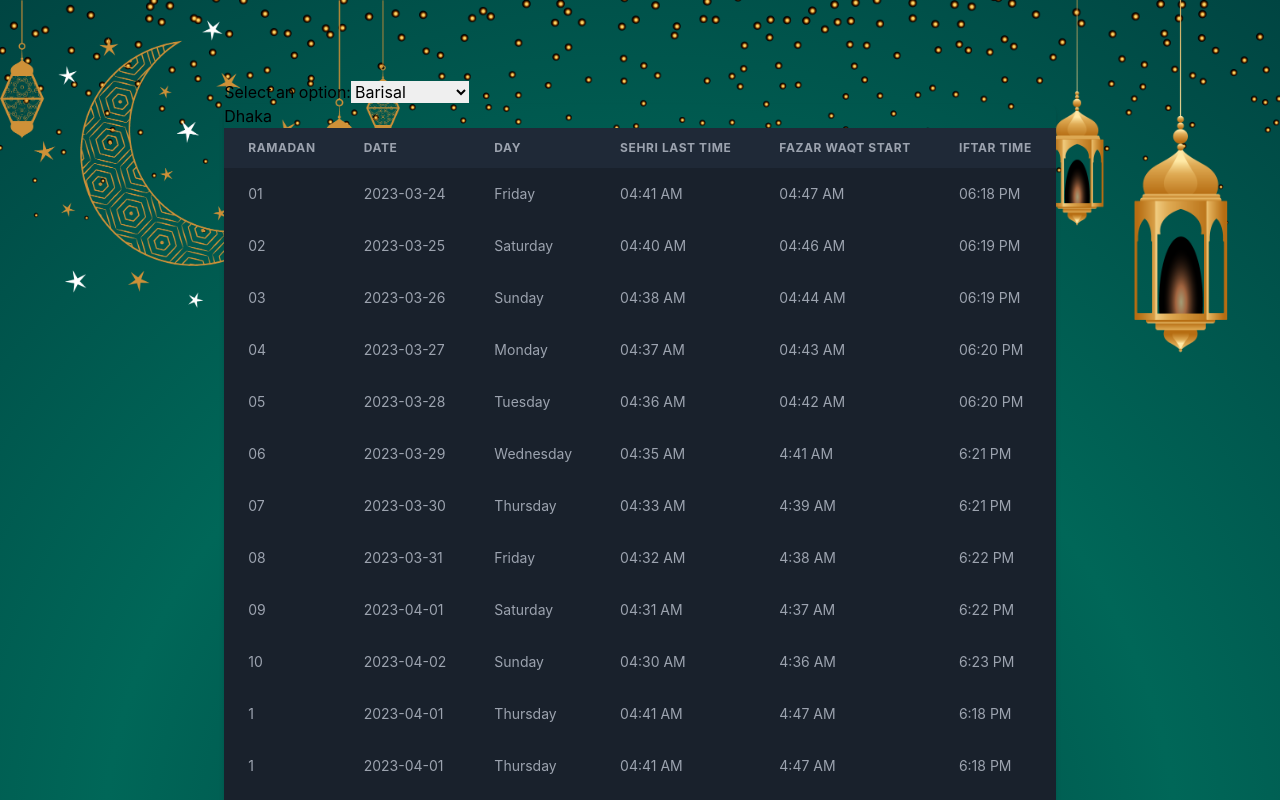
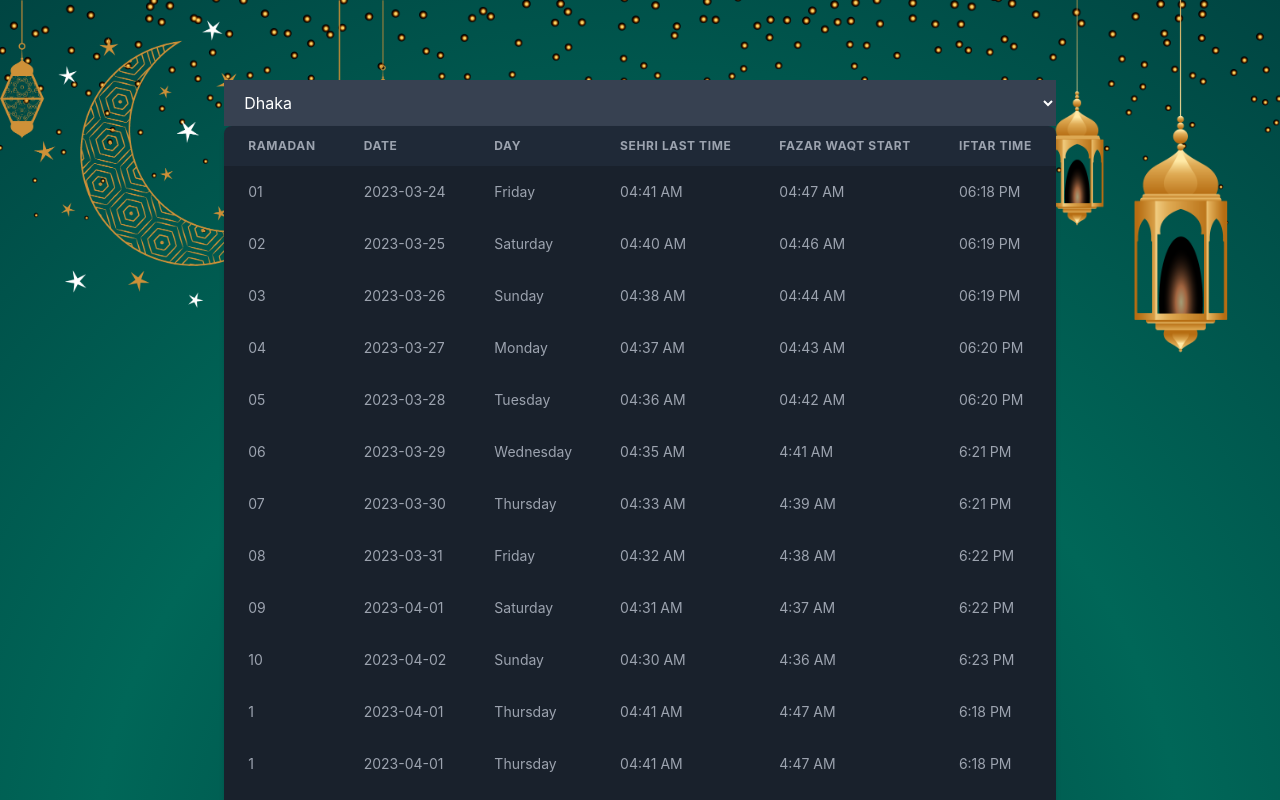
Before and after one commit to NafisMahmudAyon/ramadan-schedule, a React (Create React App) app: page / in a window 1280 px wide. Shown: the top 800 px of the page. Built offline with nearby package versions, Linux system fonts and the light colour scheme.

Commit message:
ramadan schedule

```diff
--- a/src/App.js
+++ b/src/App.js
@@ -167,23 +167,35 @@ const App = () => {
       <div className='bg2'>
         <img src={BG2} alt='a' />
       </div>
-        <div className='schedule mt-20'>
-        <label htmlFor="options">Select an option:</label>
-        <select id="options" value={selectedOption} onChange={handleChange}>
+        <div className='schedule mt-20 mb-10'>
+
+        <select id="options" value={selectedOption} onChange={handleChange} class="block w-full px-4 py-3 bg-gray-700 border-gray-600 placeholder-gray-400 text-white focus:ring-blue-500 focus:border-blue-500">
+          <option selected value="Dhaka">Dhaka</option>
+          <option value="Barisal">Barisal</option>
+          <option value="Chittagong">Chittagong</option>
+          <option value="Khulna">Khulna</option>
+          <option value="Mymensingh">Mymensingh</option>
+          <option value="Rajshahi">Rajshahi</option>
+          <option value="Rangpur">Rangpur</option>
+          <option value="Sylhet">Sylhet</option>
+
+        </select>
+        {/* <label htmlFor="options">Select an option:</label>
+        <select id="options" value={selectedOption} onChange={handleChange}> */}
           {/* <option value="Bagerhat">Bagerhat</option>
           <option value="Bandarban">Bandarban</option>
           <option value="Barguna">Barguna</option> */}
-          <option value="Barisal">Barisal</option>
+          {/* <option value="Barisal">Barisal</option> */}
           {/* <option value="Bhola">Bhola</option>
           <option value="Bogra">Bogra</option>
           <option value="Brahmanbaria">Brahmanbaria</option>
           <option value="Chandpur">Chandpur</option>
           <option value="Chapainawabganj">Chapainawabganj</option> */}
-          <option value="Chittagong">Chittagong</option>
+          {/* <option value="Chittagong">Chittagong</option> */}
           {/* <option value="Chuadanga">Chuadanga</option>
           <option value="Comilla">Comilla</option>
           <option value="Cox's Bazar">Cox's Bazar</option> */}
-          <option value="Dhaka">Dhaka</option>
+          {/* <option selected value="Dhaka">Dhaka</option> */}
           {/* <option value="Dinajpur">Dinajpur</option>
           <option value="Faridpur">Faridpur</option>
           <option value="Feni">Feni</option>
@@ -197,7 +209,7 @@ const App = () => {
           <option value="Jhenaidah">Jhenaidah</option>
           <option value="Joypurhat">Joypurhat</option>
           <option value="Khagrachari">Khagrachari</option> */}
-          <option value="Khulna">Khulna</option>
+          {/* <option value="Khulna">Khulna</option> */}
           {/* <option value="Kishoreganj">Kishoreganj</option>
           <option value="Kurigram">Kurigram</option>
           <option value="Kushtia">Kushtia</option>
@@ -209,7 +221,7 @@ const App = () => {
           <option value="Meherpur">Meherpur</option>
           <option value="Moulvibazar">Moulvibazar</option>
           <option value="Munshiganj">Munshiganj</option> */}
-          <option value="Mymensingh">Mymensingh</option>
+          {/* <option value="Mymensingh">Mymensingh</option> */}
           {/* <option value="Naogaon">Naogaon</option>
           <option value="Narail">Narail</option>
           <option value="Narayanganj">Narayanganj</option>
@@ -224,18 +236,18 @@ const App = () => {
           <option value="Patuakhali">Patuakhali</option>
           <option value="Pirojpur">Pirojpur</option>
           <option value="Rajbari">Rajbari</option> */}
-          <option value="Rajshahi">Rajshahi</option>
+          {/* <option value="Rajshahi">Rajshahi</option> */}
           {/* <option value="Rangamati">Rangamati</option> */}
-          <option value="Rangpur">Rangpur</option>
+          {/* <option value="Rangpur">Rangpur</option> */}
           {/* <option value="Satkhira">Satkhira</option>
           <option value="Shariatpur">Shariatpur</option>
           <option value="Sherpur">Sherpur</option>
           <option value="Sirajganj">Sirajganj</option>
           <option value="Sunamganj">Sunamganj</option> */}
-          <option value="Sylhet">Sylhet</option>
+          {/* <option value="Sylhet">Sylhet</option> */}
           {/* <option value="Tangail">Tangail</option>
           <option value="Thakurgaon">Thakurgaon</option> */}
-        </select>
+        {/* </select> */}
         {renderComponent()}
       </div>
     </div>
--- a/src/component/Barisal/Barisal.js
+++ b/src/component/Barisal/Barisal.js
@@ -31,7 +31,7 @@ const Barisal = () => {
     )
 
   return (
-    <div className="relative overflow-x-auto shadow-md sm:rounded-lg">Barisal
+    <div className="relative overflow-x-auto shadow-md sm:rounded-lg">
         <table className="min-w-full text-sm text-gray-400">
             <thead className="bg-gray-800 text-xs uppercase font-medium">
                 <tr>
--- a/src/component/Chittagong/Chittagong.js
+++ b/src/component/Chittagong/Chittagong.js
@@ -31,7 +31,7 @@ const Chittagong = () => {
     )
 
   return (
-    <div className="relative overflow-x-auto shadow-md sm:rounded-lg">Chittagong
+    <div className="relative overflow-x-auto shadow-md sm:rounded-lg">
         <table className="min-w-full text-sm text-gray-400">
             <thead className="bg-gray-800 text-xs uppercase font-medium">
                 <tr>
--- a/src/component/Dhaka/Dhaka.js
+++ b/src/component/Dhaka/Dhaka.js
@@ -31,7 +31,7 @@ const Dhaka = () => {
     )
 
   return (
-    <div className="relative overflow-x-auto shadow-md sm:rounded-lg">Dhaka
+    <div className="relative overflow-x-auto shadow-md sm:rounded-lg">
         <table className="min-w-full text-sm text-gray-400">
             <thead className="bg-gray-800 text-xs uppercase font-medium">
                 <tr>
--- a/src/component/Khulna/Khulna.js
+++ b/src/component/Khulna/Khulna.js
@@ -31,7 +31,7 @@ const Khulna = () => {
     )
 
   return (
-    <div className="relative overflow-x-auto shadow-md sm:rounded-lg">Khulna
+    <div className="relative overflow-x-auto shadow-md sm:rounded-lg">
         <table className="min-w-full text-sm text-gray-400">
             <thead className="bg-gray-800 text-xs uppercase font-medium">
                 <tr>
--- a/src/component/Mymensingh/Mymensingh.js
+++ b/src/component/Mymensingh/Mymensingh.js
@@ -31,7 +31,7 @@ const Mymensingh = () => {
     )
 
   return (
-    <div className="relative overflow-x-auto shadow-md sm:rounded-lg">Mymensingh
+    <div className="relative overflow-x-auto shadow-md sm:rounded-lg">
         <table className="min-w-full text-sm text-gray-400">
             <thead className="bg-gray-800 text-xs uppercase font-medium">
                 <tr>
--- a/src/component/Rajshahi/Rajshahi.js
+++ b/src/component/Rajshahi/Rajshahi.js
@@ -31,7 +31,7 @@ const Rajshahi = () => {
     )
 
   return (
-    <div className="relative overflow-x-auto shadow-md sm:rounded-lg">Rajshahi
+    <div className="relative overflow-x-auto shadow-md sm:rounded-lg">
         <table className="min-w-full text-sm text-gray-400">
             <thead className="bg-gray-800 text-xs uppercase font-medium">
                 <tr>
--- a/src/component/Rangpur/Rangpur.js
+++ b/src/component/Rangpur/Rangpur.js
@@ -31,7 +31,7 @@ const Rangpur = () => {
     )
 
   return (
-    <div className="relative overflow-x-auto shadow-md sm:rounded-lg">Rangpur
+    <div className="relative overflow-x-auto shadow-md sm:rounded-lg">
         <table className="min-w-full text-sm text-gray-400">
             <thead className="bg-gray-800 text-xs uppercase font-medium">
                 <tr>
--- a/src/component/Sylhet/Sylhet.js
+++ b/src/component/Sylhet/Sylhet.js
@@ -31,7 +31,7 @@ const Sylhet = () => {
     )
 
   return (
-    <div className="relative overflow-x-auto shadow-md sm:rounded-lg">Sylhet
+    <div className="relative overflow-x-auto shadow-md sm:rounded-lg">
         <table className="min-w-full text-sm text-gray-400">
             <thead className="bg-gray-800 text-xs uppercase font-medium">
                 <tr>
```
